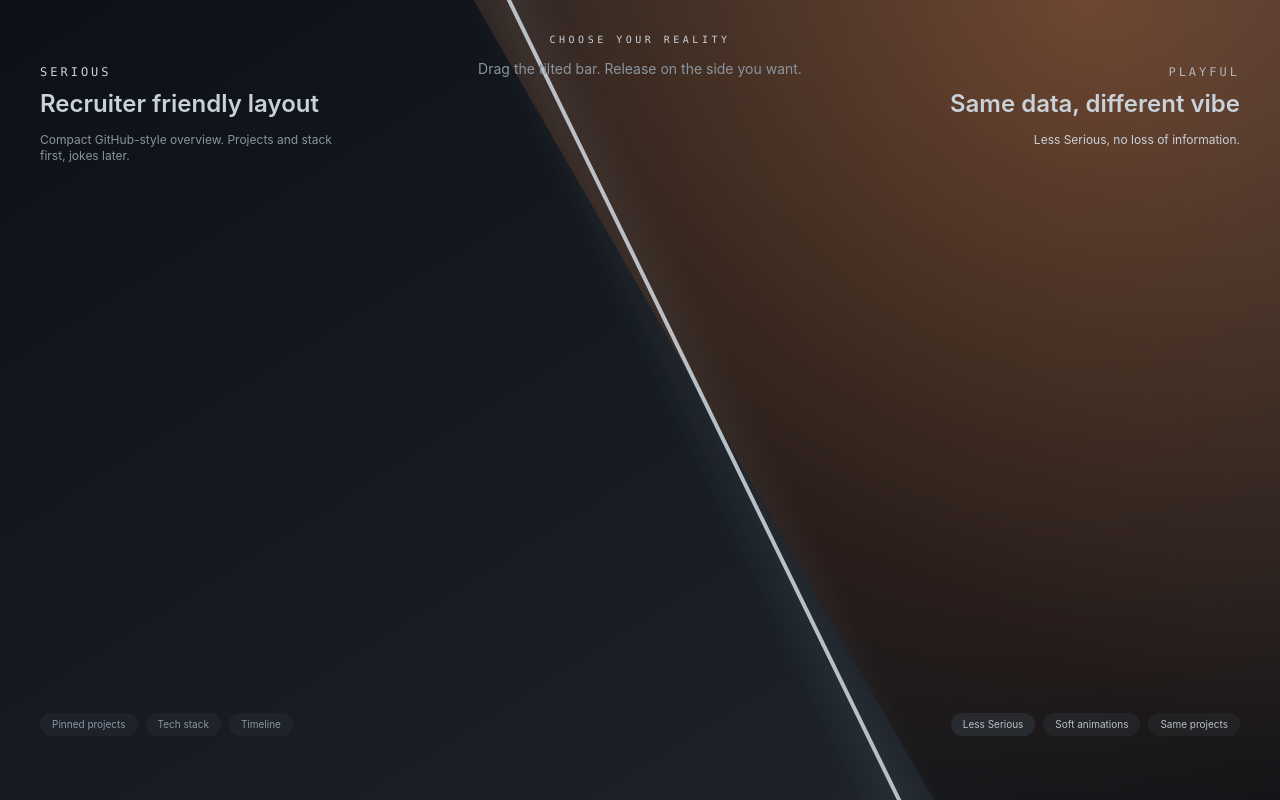
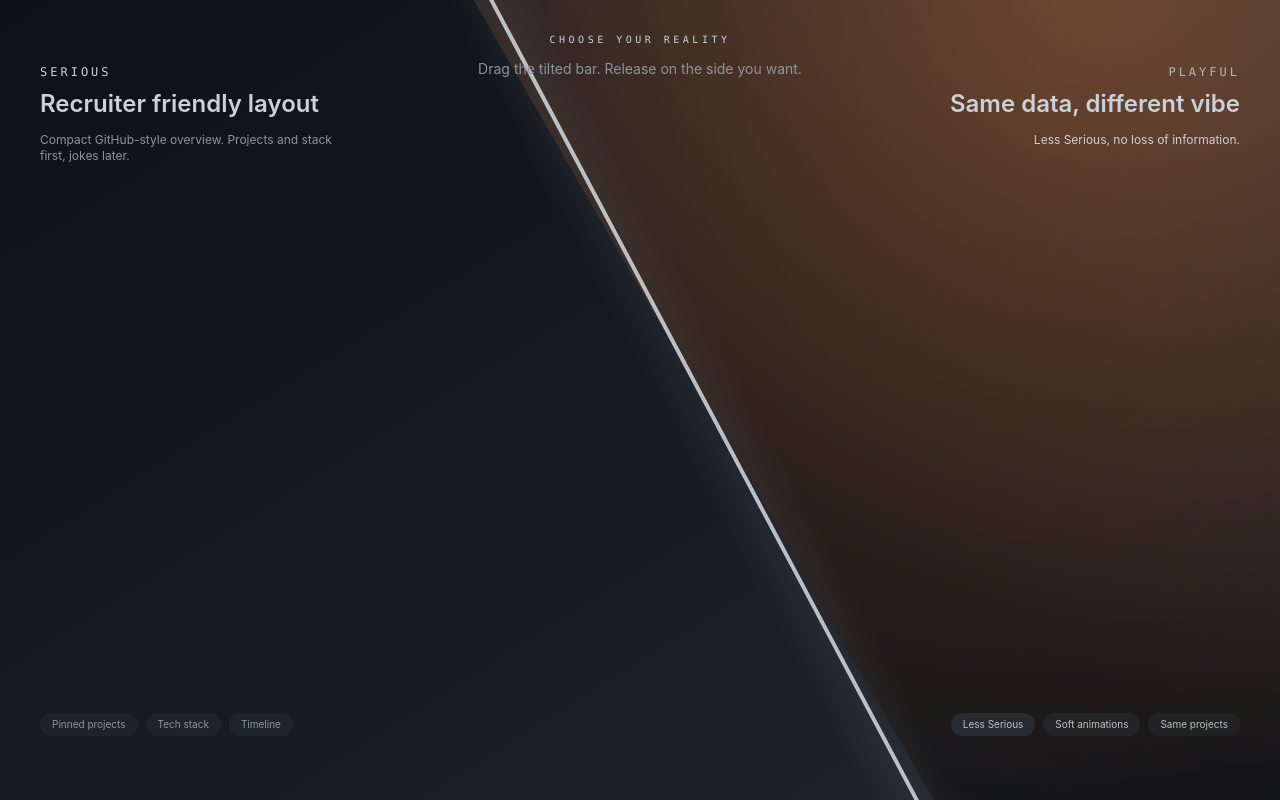
Before and after one commit to SSnowly/SSnowly.github.io, a React (Vite) app: page / in a window 1280 px wide. Built offline with nearby package versions, Linux system fonts and the light colour scheme.

Commit message:
change tilt

```diff
--- a/src/components/ModeSplitScreen.tsx
+++ b/src/components/ModeSplitScreen.tsx
@@ -234,7 +234,7 @@ export function ModeSplitScreen({ initialMode, onModeChosen }: ModeSplitScreenPr
           }}
           className="pointer-events-auto relative"
           style={{
-            transform: `translateX(${(splitRatio - 0.5) * 100}vw) rotate(${-angleDeg-2}deg)`,
+            transform: `translateX(${(splitRatio - 0.5) * 100}vw) rotate(${-angleDeg-4}deg)`,
             transition: dragging ? 'none' : 'transform 200ms ease-out',
             cursor: dragging ? 'grabbing' as const : 'grab',
           }}
```
